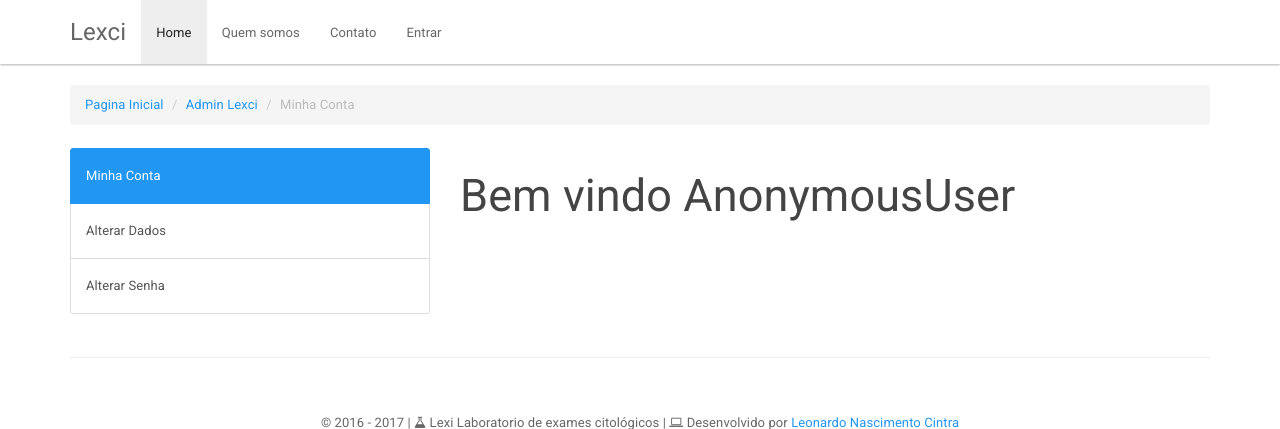
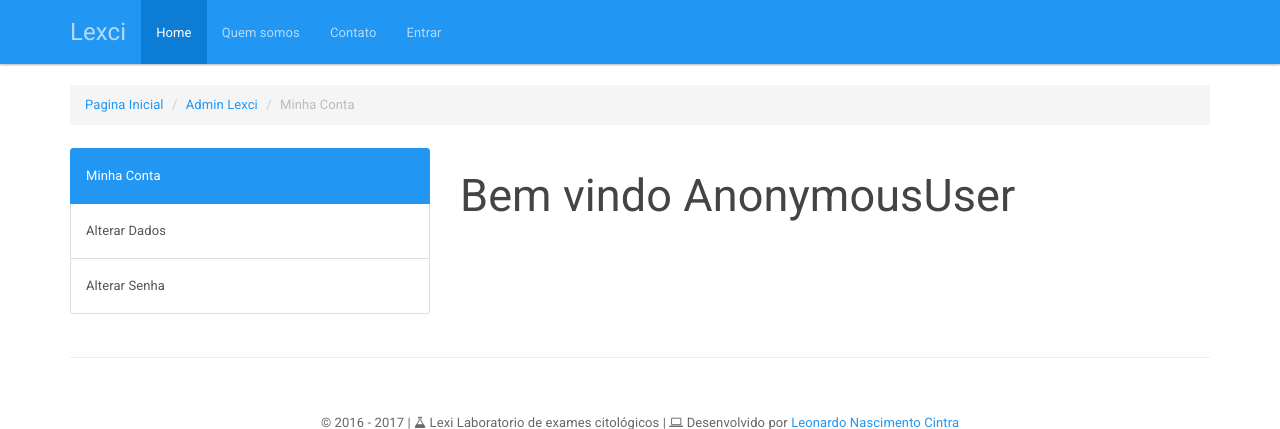
Before and after one commit to leonardocintra/lexci.com.br, a Django app: template accounts/templates/accounts/index.html in a window 1280 px wide. Shown: the top 429 px of the page. Run offline with Django 3.2, Linux system fonts and the light colour scheme; the template is opened without the code that fills it, so the values that code supplies are empty; parts of the project's set-up code (start-up, migrations or seed data) failed here and were passed over; some libraries are stand-ins or nearby versions.

Commit message:
voltando inverse css

```diff
--- a/core/templates/core/base.html
+++ b/core/templates/core/base.html
@@ -51,7 +51,7 @@
 </head>
 
 <body>
-    <nav class="navbar navbar-fixed-top navbar-default">
+    <nav class="navbar navbar-fixed-top navbar-inverse">
         <div class="container">
             <div class="navbar-header">
                 <button type="button" class="navbar-toggle collapsed" data-toggle="collapse" data-target="#navbar" aria-expanded="false"
--- a/core/templates/core/index.html
+++ b/core/templates/core/index.html
@@ -44,7 +44,7 @@
     <div class="navbar-wrapper">
         <div class="container">
 
-            <nav class="navbar navbar-default navbar-static-top">
+            <nav class="navbar navbar-inverse navbar-static-top">
                 <div class="container">
                     <div class="navbar-header">
                         <button type="button" class="navbar-toggle collapsed" data-toggle="collapse" data-target="#navbar" aria-expanded="false"
```
